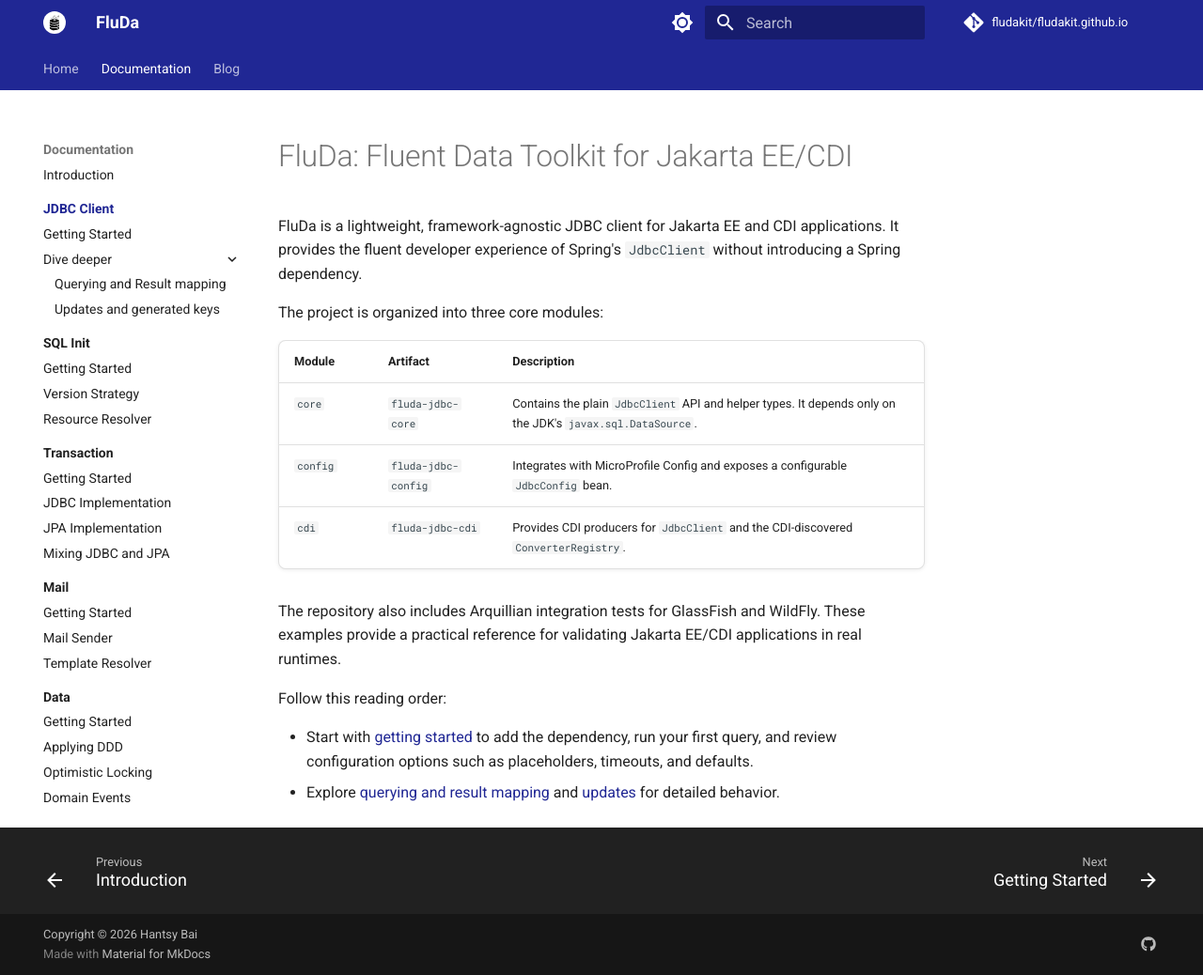
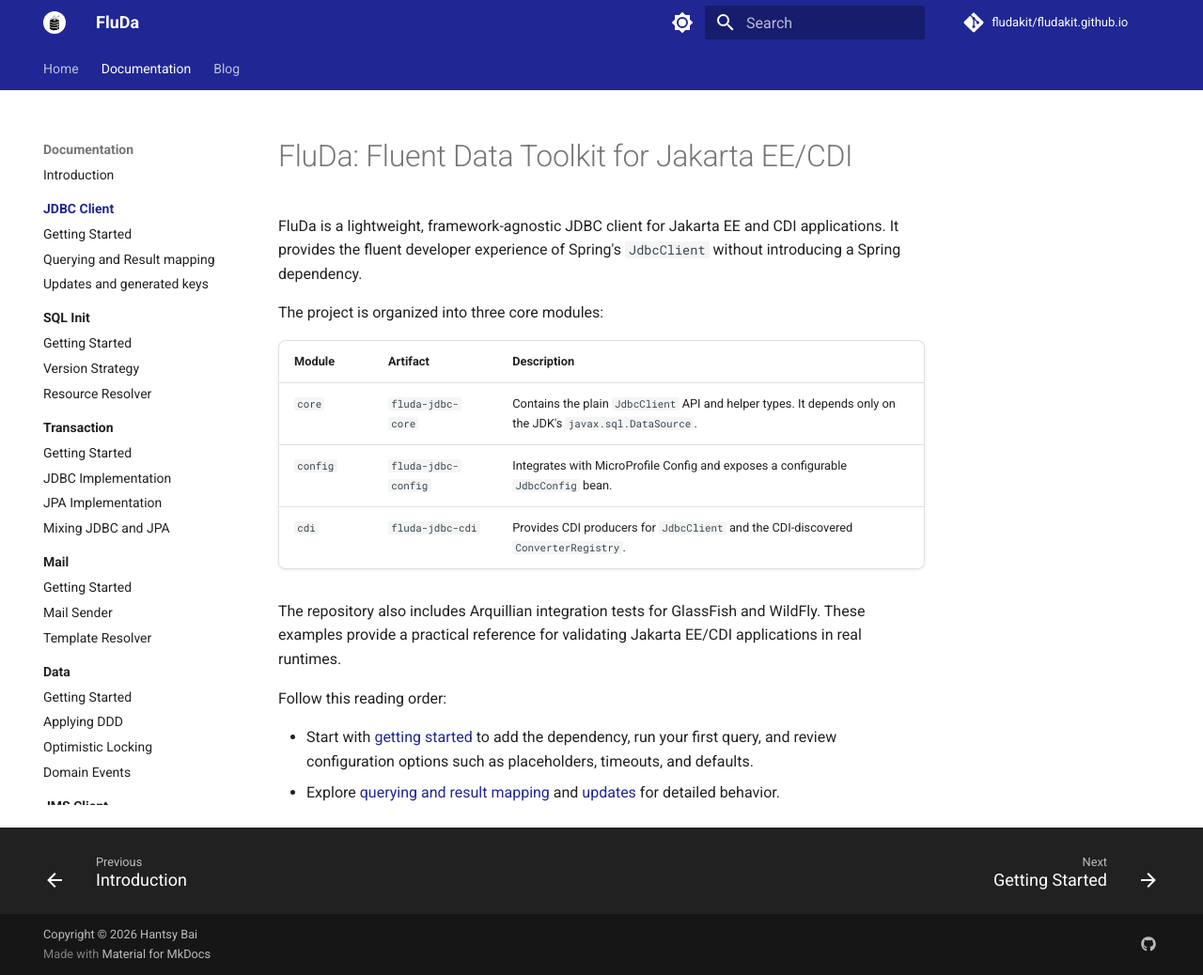
Before and after one commit to fludakit/fludakit.github.io, an MkDocs documentation site: the page built from docs/documentation/jdbc-client/index.md, in a window 1280 px wide and 1038 px high. Shown: the whole window at 94% size. Built offline with MkDocs 1.6.1 and Material for MkDocs 9.7.7, drawn with Linux system fonts in a browser that asks for light colours; comment, search, counter and statistics services are not loaded.

Commit message:
docs(nav): flatten JDBC Client sub-pages
Remove the "Dive deeper" grouping; querying and updates are now
direct children of JDBC Client.

```diff
--- a/mkdocs.yml
+++ b/mkdocs.yml
@@ -77,9 +77,8 @@
     - JDBC Client:
       - Introduction: documentation/jdbc-client/index.md
       - Getting Started: documentation/jdbc-client/getting-started.md
-      - Dive deeper:
-        - Querying and Result mapping: documentation/jdbc-client/querying.md
-        - Updates and generated keys: documentation/jdbc-client/updates.md
+      - Querying and Result mapping: documentation/jdbc-client/querying.md
+      - Updates and generated keys: documentation/jdbc-client/updates.md
     - SQL Init:
       - Introduction: documentation/sql-init/index.md
       - Getting Started: documentation/sql-init/getting-started.md
```
